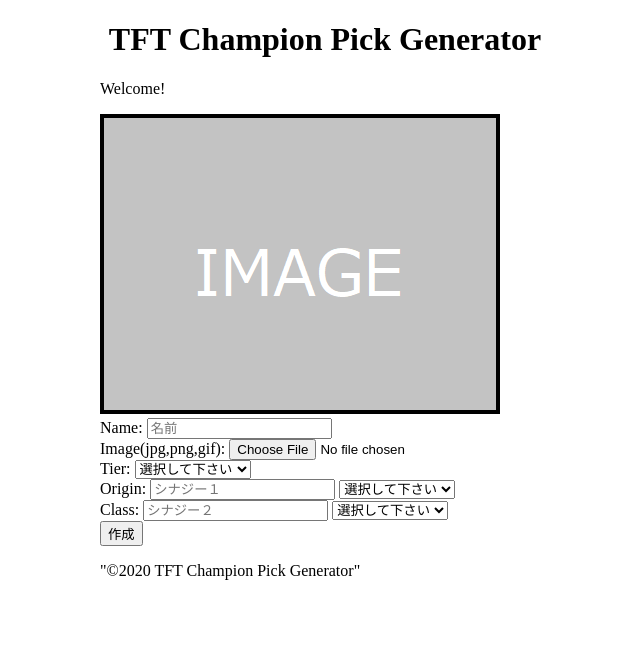
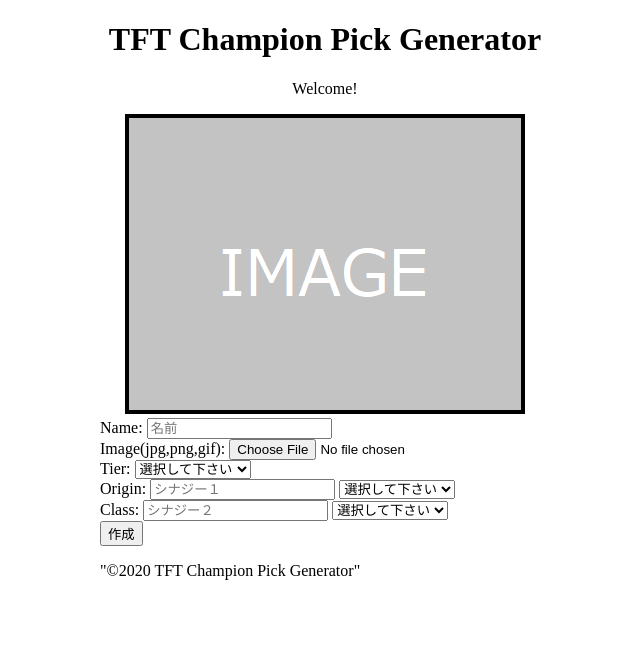
Before and after one commit to ararabo/tftchampionpickgenerator, a Flask app: page / in a window 1280 px wide. Shown: the top 654 px of the page, without its empty margins (315-955 px from the left). Run offline with Flask 2, Linux system fonts and the light colour scheme.

Commit message:
centered and img size css added

```diff
--- /dev/null
+++ b/static/css/style.css
@@ -0,0 +1,4 @@
+.img-fluid{
+    width: 400px;
+    height: 300px;
+}
--- a/templates/index.html
+++ b/templates/index.html
@@ -2,8 +2,11 @@
 <html lang="ja">
   <head>
     <meta charset="utf-8">
+	<!-- #css読込 -->
+	<link rel="stylesheet" href="{{ url_for('static', filename='css/style.css') }}">
     <meta name="viewport" content="width=device-width, initial-scale=1, shrink-to-fit=no">
 	<title>TFT Champion Pick Generator</title>
+	<!-- #favicon読込 -->
 	<link rel="apple-touch-icon" sizes="180x180" href="./static/favicon/apple-touch-icon.png">
 	<link rel="icon" type="image/png" sizes="32x32" href="./static/favicon/favicon-32x32.png">
 	<link rel="icon" type="image/png" sizes="16x16" href="./static/favicon/favicon-16x16.png">
@@ -28,12 +31,12 @@
   </style>
   <body>
   	<div id="center">
-		<h1>{{ title }}</h1>
-		<p>{{ message }}</p>
+		<h1 align="center">{{ title }}</h1>
+		<p align="center">{{ message }}</p>
 		<form action="/" method="POST" enctype="multipart/form-data">
-			<div>
+			<div align="center">
 				{% if sStartFlag==True %}
-					<img src="{{ image }}">
+					<img src="{{ image }}" class="img-fluid">
 				{% else %}
 					<img src="{{url_for('static', filename='images/output.jpg')}}" class="img-fluid" alt="Responsive image">
 				{% endif %}
@@ -45,18 +48,6 @@
 			<div>
 			<label for="image">Image(jpg,png,gif):</label>
 			<input type=file name=upfile>
-			<!-- <select name="select_image">
-				<option value="null" disabled selected>選択して下さい</option>
-				<option value="ahri">ahri</option>
-				<option value="akali">akali</option>
-				<option value="alistar">alistar</option>
-				<option value="amumu">amumu</option>
-				<option value="anivia">anivia</option>
-				<option value="annie">annie</option>
-				<option value="ashe">ashe</option>
-				<option value="azir">azir</option>
-				<option value="urgot">urgot</option>
-			</select> -->
 			</div>
 			<label for="tier">Tier:</label>
 			<select name="sel">
```
